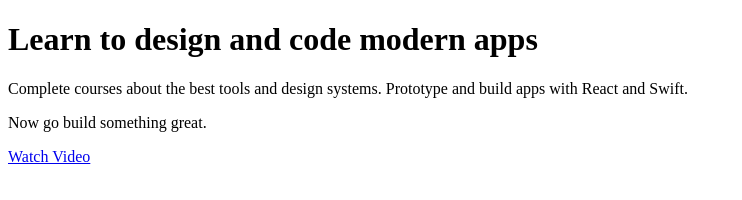
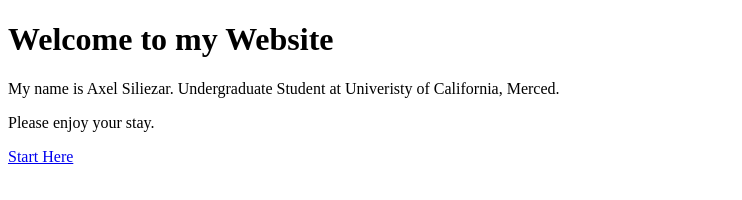
Before and after one commit to AxelSiliezar/my-website, a Gatsby site: page / in a window 1280 px wide. Shown: the whole page, without its empty margins (0-742 px from the left). Built offline with nearby package versions, Linux system fonts and the light colour scheme; Gatsby itself is replaced by a stand-in of ours.

Commit message:
Information updated

```diff
--- a/src/pages/index.js
+++ b/src/pages/index.js
@@ -5,13 +5,13 @@ const IndexPage = () => (
   <div>
     <div className="Hero">
       <div className="HeroGroup">
-        <h1>Learn to design and code modern apps</h1>
+        <h1>Welcome to my Website</h1>
         <p>
-          Complete courses about the best tools and design systems. Prototype
-          and build apps with React and Swift.
+          My name is Axel Siliezar. Undergraduate Student at Univeristy of
+          California, Merced.
         </p>
-        <p>Now go build something great.</p>
-        <Link to="/page-2/">Watch Video</Link>
+        <p>Please enjoy your stay.</p>
+        <Link to="/page-2/">Start Here</Link>
       </div>
     </div>
   </div>
```
